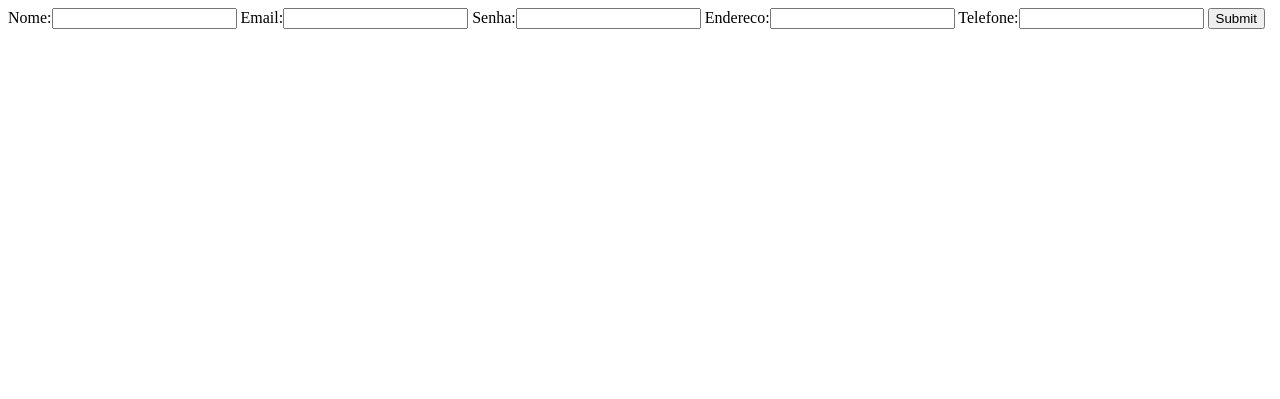
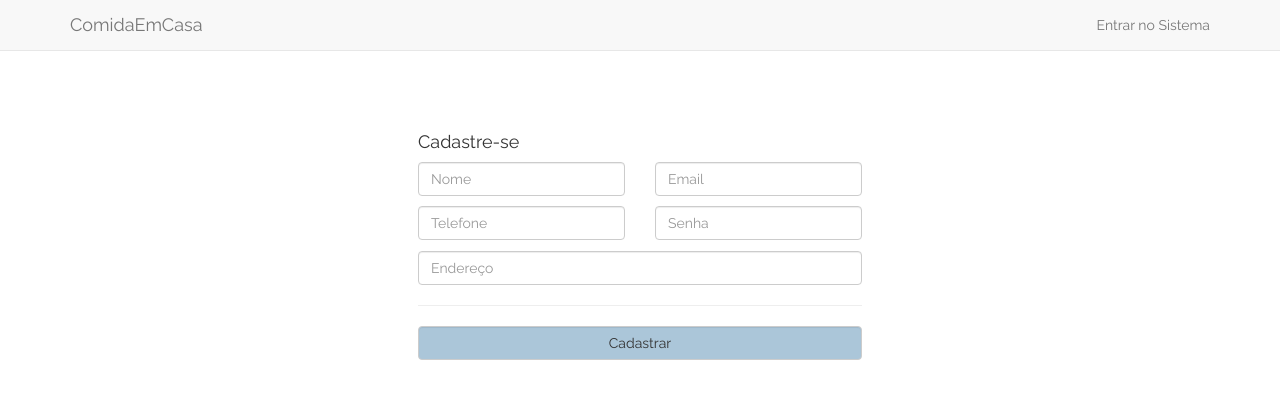
Before and after one commit to larissaleite/restaurantes, a Django app: page /cadastro/ in a window 1280 px wide. Shown: the top 399 px of the page. Run offline with Django 3.2, Linux system fonts and the light colour scheme; parts of the project's set-up code (start-up, migrations or seed data) failed here and were passed over; some libraries are stand-ins or nearby versions.

Commit message:
Cadastro styled with Bootstrap

```diff
--- a/restaurantes/core/templates/base.html
+++ b/restaurantes/core/templates/base.html
@@ -1,6 +1,10 @@
 <html>
 <head>
-  <title>ComidaEmCasa</title>
+    <meta http-equiv="Content-Type" content="text/html; charset=UTF-8">
+    <meta charset="utf-8">
+    <meta http-equiv="X-UA-Compatible" content="IE=edge">
+    <meta name="viewport" content="width=device-width, initial-scale=1">
+    <title>ComidaEmCasa</title>
   	<link rel="stylesheet" href="https://netdna.bootstrapcdn.com/bootstrap/3.0.2/css/bootstrap.min.css"> <!-- load bootstrap css -->
     <link href='http://fonts.googleapis.com/css?family=Raleway' rel='stylesheet' type='text/css'>
 
--- a/restaurantes/core/templates/cadastro.html
+++ b/restaurantes/core/templates/cadastro.html
@@ -1,13 +1,65 @@
-<html>
-<head>
-  <title>Cadastro</title>
-</head>
+{% extends "base.html" %}
 
-<body>
+{% block content %}
 
-<form action="/cadastro/" method="POST">{% csrf_token %}
-  {{ form }}
-  <input type="submit" value="Submit" />
-</form>
+<style>
+    .cadastro {
+        width: 80%;
+        margin: 0 auto;
+        margin-top:10%;
+    }
 
-</html>
+    .btn-default {
+        background: #abc6d9;
+    }
+
+    .form-control {
+        margin-bottom: 5%;
+    }
+
+    .endereco {
+        margin-bottom: 0%;
+    }
+
+</style>
+
+<div class="col-md-3"> </div>
+
+<div class="col-md-6">
+
+    <div class="cadastro">
+        <h4>Cadastre-se</h4>
+
+        <form action="/cadastro/" method="POST">{% csrf_token %}
+          <div class="row">
+              <div class="col-xs-6">
+                  <input class="form-control" id="id_nome" type="text" name="nome" maxlength="100" placeholder="Nome" />
+              </div>
+              <div class="col-xs-6">
+                 <input class="form-control" id="id_email" type="text" name="email" maxlength="50" placeholder="Email" />
+              </div>
+          </div>
+
+          <div class="row">
+              <div class="col-xs-6">
+                  <input class="form-control" id="id_telefone" type="text" name="telefone" maxlength="15" placeholder="Telefone" />
+              </div>
+              <div class="col-xs-6">
+                  <input class="form-control" id="id_senha" type="password" name="senha" maxlength="20" placeholder="Senha" />
+              </div>
+          </div>
+
+          <div class="row">
+              <div class="col-xs-12">
+                  <input class="form-control endereco" id="id_endereco" type="text" name="endereco" maxlength="200" placeholder="Endereço" />
+              </div>
+          </div>
+          <hr>
+          <button class="btn btn-default form-control" type="submit">Cadastrar</button>
+        </form>
+    </div>
+</div>
+
+<div class="col-md-3"> </div>
+
+{% endblock content %}
```
Also changed, not shown: db.sqlite3.
